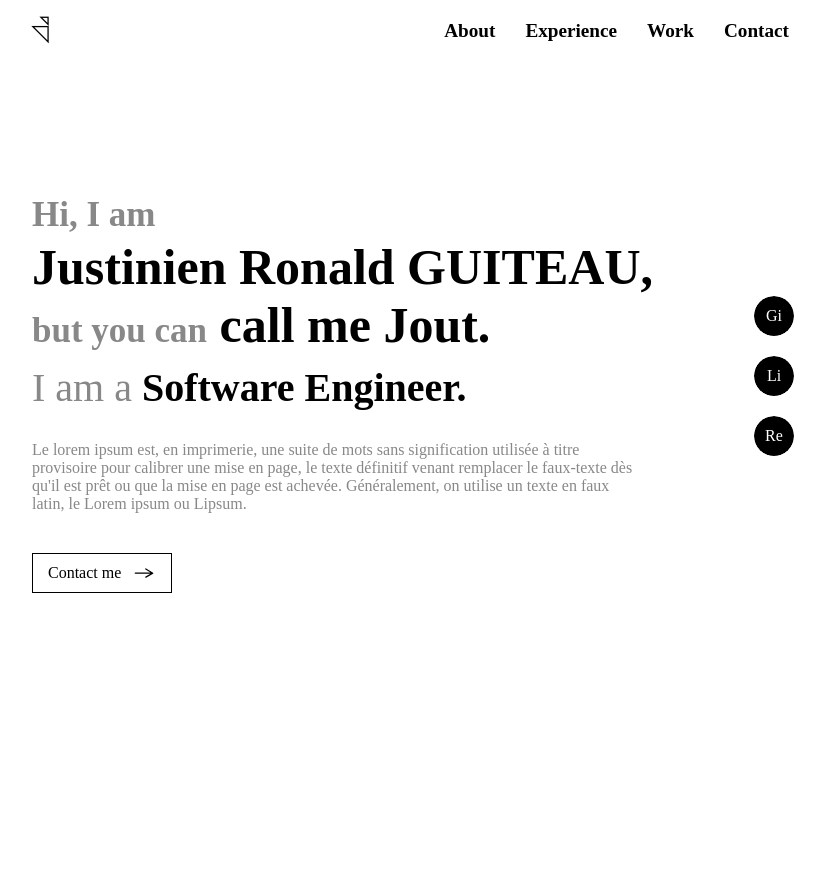
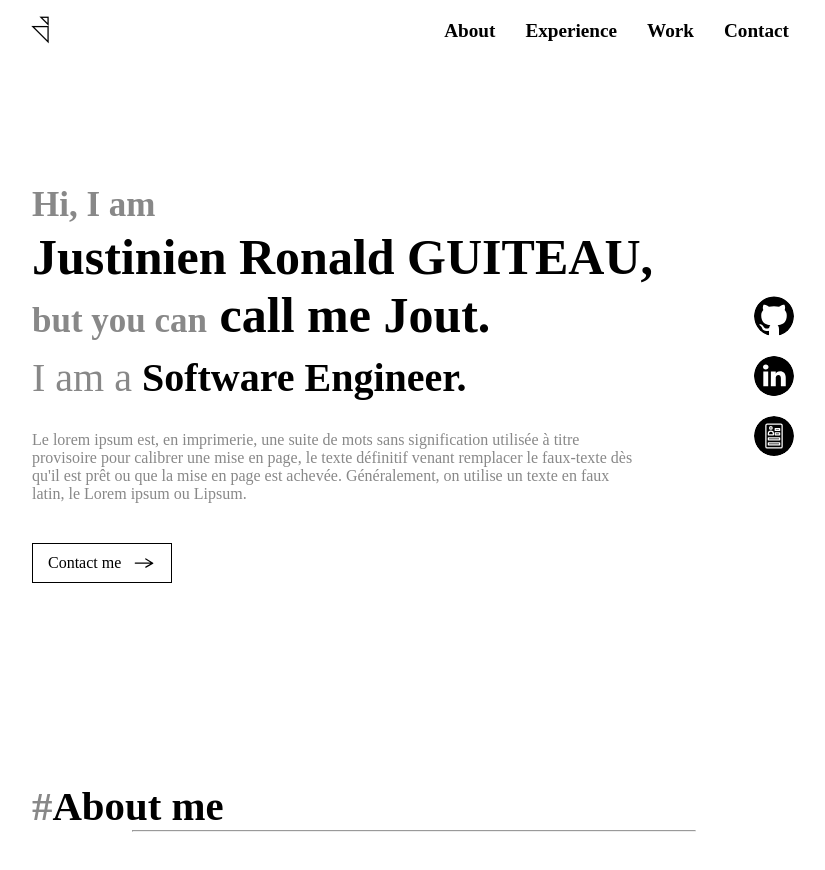
Before and after one commit to Guiteau-J-R/justinienronald, a plain HTML site: page index.html in a window 1280 px wide. Shown: the whole page, without its empty margins (226-1051 px from the left). Before the commit the page ends 800 px from the top, so only its background shows below. Drawn offline with Linux system fonts and the light colour scheme.

Commit message:
icon added link added

```diff
--- a/assets/css/styles.css
+++ b/assets/css/styles.css
@@ -4,13 +4,33 @@
     to {transform: translate(85%, 0);}
 }
 
-@keyframes headerHide {
-    from {top: 0;}
-    to { top: -60px; background-color: rgba(255,255, 255, 0.5);}
+* {
+    box-sizing: border-box;
 }
 
-* {
-    box-sizing: border-box;
+/* Scrollbar*/
+
+::-webkit-scrollbar {
+  width: 10px;
+}
+
+/* Track */
+::-webkit-scrollbar-track {
+  background: transparent;
+  position: absolute;
+  border-radius: 50px;
+}
+
+/* Handle */
+::-webkit-scrollbar-thumb {
+  background: #888;
+  border-radius: 50px;
+  transition: 0.7s;
+}
+
+/* Handle on hover */
+::-webkit-scrollbar-thumb:hover {
+  background: #000;
 }
 
 .container {
@@ -120,10 +140,6 @@
     margin: 10px 10px;
 }
 
-/* .visite-container > ul > li:hover {
-    height: 180px;
-} */
-
 .visite-link {
     text-decoration: none;
     display: inline-flex;
@@ -132,13 +148,12 @@
     height: 40px;
     width: 40px;
     border-radius: 50%;
-    background-color: black;
     color: white;
     cursor: pointer;
 }
 
 .content-home {
-    margin-top: 60px;
+    margin-top: 50px;
     padding-top: 120px;
     padding-left: 50px;
 }
@@ -194,6 +209,28 @@ h1 {
     animation-iteration-count: infinite;
 }
 
+.part-title {
+    display: flex;
+    padding-left: 50px;
+    margin-bottom: 0;
+}
+
+.part-title > span {
+    color: #888;
+}
+
+.part-title-line {
+    margin: 0 150px 50px 150px;
+}
+
+/* =================================================================*/
+/* About me*/
+.about-me {
+    font-size: 1.7em;
+    font-weight: bold;
+    margin-top: 200px;
+}
+
 
 @media (max-width: 575.98px) { }
 
--- a/index.html
+++ b/index.html
@@ -21,9 +21,9 @@
 
         <div class="visite-container">
             <ul>
-                <li id="v-0"><a class="visite-link">Gi</a><span>Github</span></li>
-                <li id="v-1"><a class="visite-link">Li</a><span>LinkedIn</span></li>
-                <li id="v-2"><a class="visite-link">Re</a><span>Resume</span></li>
+                <li id="v-0"><a class="visite-link" href="https://github.com/Guiteau-J-R" target="_blank"><img src="assets/img/github.svg" width="40px"/></a><span>Github</span></li>
+                <li id="v-1"><a class="visite-link" href="https://www.linkedin.com/in/justinien-ronald-guiteauba9898174/" target="_blank"><img src="assets/img/linkedin.svg" width="40px"/></a><span>LinkedIn</span></li>
+                <li id="v-2"><a class="visite-link"><img src="assets/img/resume.svg" width="40px"/></a><span>Resume</span></li>
             </ul>
         </div>
 
@@ -49,6 +49,13 @@
                 <a id="contact-btn">Contact me <img id="contact-icon" src="assets/img/arrow-right.svg" width="20px"></a>
             </p>
         </div>
+
+        <!--About me-->
+        <div id="about" class="container about-me">
+            <h2 class="part-title"><span>#</span>About me</h2>
+            <hr class="part-title-line">
+        </div>
+        <!--About me-->
         <script src="assets/js/styles.js"></script>
     </body>
 </html>
```
Also changed, not shown: assets/img/github.svg (added), assets/img/linkedin.svg (added), assets/img/resume.svg (added).
